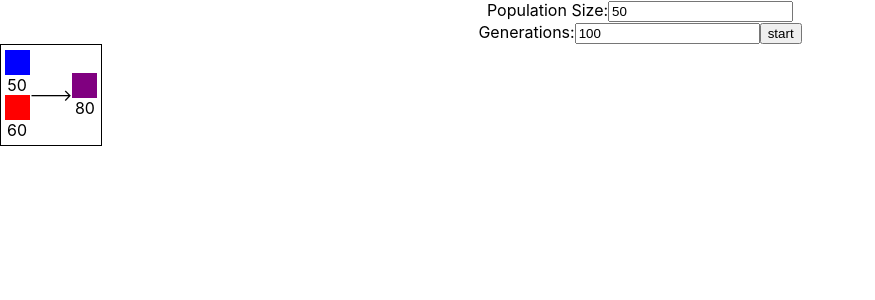
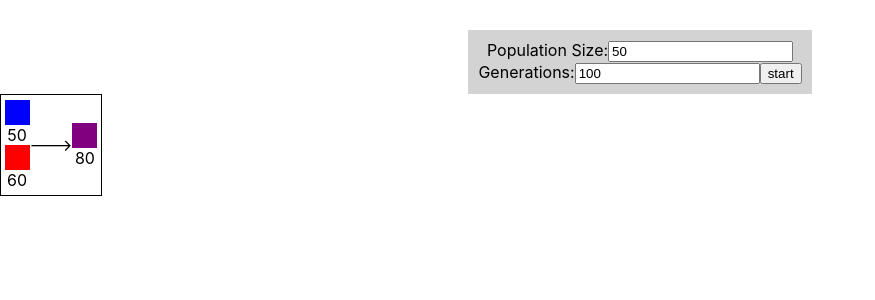
Before and after one commit to AidenKerr/genetic-v2, a React (Create React App) app: page / in a window 1280 px wide. Shown: the top 300 px of the page, without its empty margins (0-875 px from the left). Built offline with nearby package versions, Linux system fonts and the light colour scheme.

Commit message:
Style ControlPanel & lift state

```diff
--- a/src/App.js
+++ b/src/App.js
@@ -3,33 +3,57 @@ import './App.css';
 import Family from './components/Family.js'
 import ControlPanel from "./components/ControlPanel";
 
-function App() {
+class App extends React.Component {
+    constructor(props) {
+        super(props);
+        this.state = {
+            popSize: 50,
+            generations: 100,
+        }
+
+        this.handleControlPanelChange = this.handleControlPanelChange.bind(this);
+        this.handleControlPanelSubmit = this.handleControlPanelSubmit.bind(this);
+    }
 
     // dummy data
-    const mommy = {
+    mommy = {
         value: "blue",
         fitness: 50,
     }
-    const daddy = {
+    daddy = {
         value: "red",
         fitness: 60,
     }
-    const child = {
+    child = {
         value: "purple",
         fitness: 80,
     }
 
+    handleControlPanelChange(state) {
+        this.setState(state);
+    }
+
+    handleControlPanelSubmit(event) {
+        //TODO
+    }
+
+    render() {
         return (
             <div>
-            <ControlPanel />
+                <ControlPanel
+                    popSize={this.state.popSize}
+                    generations={this.state.generations}
+                    onControlPanelChange={this.handleControlPanelChange}
+                />
                 <Family
-                mommy={mommy}
-                daddy={daddy}
-                child={child}
+                    mommy={this.mommy}
+                    daddy={this.daddy}
+                    child={this.child}
                 />
             </div>
 
         );
     }
+}
 
 export default App;
--- /dev/null
+++ b/src/components/ControlPanel.css
@@ -0,0 +1,10 @@
+.ControlPanel {
+    margin-top: 30px;
+    display: flex;
+    justify-content: center;
+}
+
+form {
+    padding: 10px;
+    background-color: lightgray;
+}
--- a/src/components/ControlPanel.js
+++ b/src/components/ControlPanel.js
@@ -1,14 +1,12 @@
 import React from 'react';
+import '../components/ControlPanel.css';
 
 class ControlPanel extends React.Component {
     constructor(props) {
         super(props);
-        this.state = {
-            popSize: 50,
-            generations: 100,
-        }
 
         this.handleChange = this.handleChange.bind(this);
+        this.handleSubmit = this.handleSubmit.bind(this);
     }
 
 
@@ -17,29 +15,35 @@ class ControlPanel extends React.Component {
         const value = target.value;
         const name = target.name;
 
-        this.setState({
-            [name]: value
-        });
+        const state = {
+            [name]: value,
+        };
+
+        this.props.onControlPanelChange(state);
     }
 
     handleSubmit(event) {
         event.preventDefault();
+        //TODO
     }
 
     render() {
         return (
+            <div className="ControlPanel">
                 <form onSubmit={this.handleSubmit}>
                     <label>
                         Population Size:
-                    <input name="popSize" type="number" value={this.state.popSize} onChange={this.handleChange} />
+                        <input name="popSize" type="number" value={this.props.popSize} onChange={this.handleChange} />
                     </label>
                     <br />
                     <label>
                         Generations:
-                    <input name="generations" type="number" value={this.state.generations} onChange={this.handleChange} />
+                        <input name="generations" type="number" value={this.props.generations} onChange={this.handleChange} />
                     </label>
                     <input type="submit" value="start" />
                 </form>
+            </div>
+
         );
     }
 }
```
Lines whose indentation alone changed are shown as unchanged.
